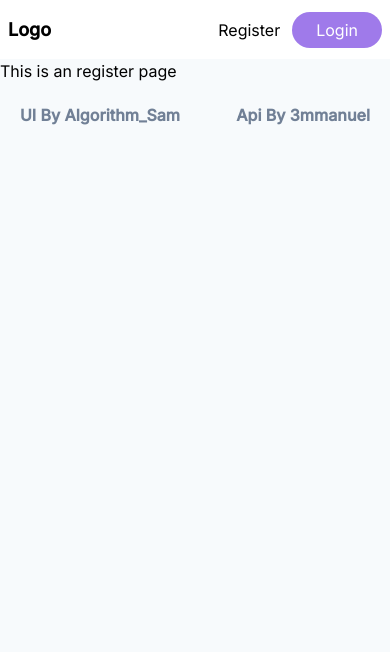
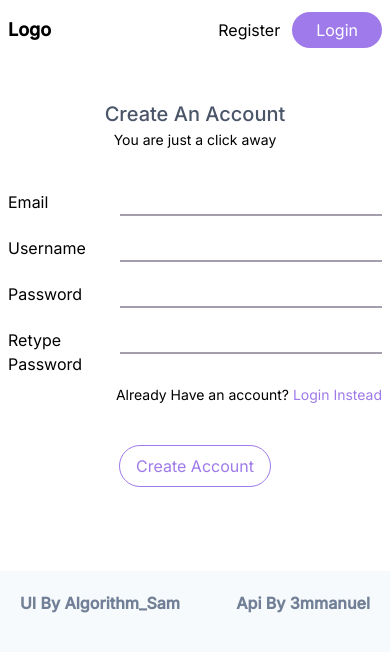
Before and after one commit to algorithm-sam/todo_app, a Vue app: page /register in a window 390 px wide. Shown: the top 652 px of the page. Built offline with nearby package versions, Linux system fonts and the light colour scheme.

Commit message:
Fixed the authentication page and broken router links

```diff
--- a/src/components/MainNavigation.vue
+++ b/src/components/MainNavigation.vue
@@ -5,7 +5,7 @@
         <div class="list-none">
           <router-link
             tag="a"
-            :to="{ name: 'recent' }"
+            :to="{ name: 'home' }"
             class="menu-link menu-icon-only text-purple-600"
             ><i class="fa fa-list"></i
           ></router-link>
--- a/src/router.js
+++ b/src/router.js
@@ -3,7 +3,7 @@ import Router from "vue-router";
 import Home from "./views/Home.vue";
 import Register from "./views/Register.vue";
 import Login from "./views/Login.vue";
-import AppContainer from "./views/AppContainer.vue";
+import AppContainer from "./components/AppContainer.vue";
 import FocusTodoView from "./views/Todo/FocusTodoView.vue";
 import Todo from "./views/Todo/Index.vue";
 import RecentCategory from "./views/Todo/RecentCategory.vue";
--- a/src/views/Login.vue
+++ b/src/views/Login.vue
@@ -1,5 +1,114 @@
 <template>
-  <div class="about">
-    <h1>This is an Login page</h1>
+  <div>
+    <div class="hero lg:p-10">
+      <div
+        class="container mx-auto flex items-center justify-between lg:py-10 "
+      >
+        <div class="hidden lg:block lg:w-2/5">
+          <img src="../assets/hero.png" alt="Confused Dude" />
+        </div>
+
+        <div class="w-screen lg:w-3/5 text-center lg:text-right">
+          <div
+            class="bg-white lg:w-2/3 lg:mx-auto pt-4 pb-40 lg:px-6 px-2 text-left"
+          >
+            <form>
+              <div class=" pb-10 pt-6">
+                <h1
+                  class="text-center font-medium text-gray-700 text-xl capitalize"
+                >
+                  Login
+                </h1>
+                <h2 class="text-center text-sm">Hey, Let's be sure its you</h2>
+              </div>
+              <div class="group-inline">
+                <label for="email">Email</label>
+                <input type="email" />
+              </div>
+
+              <div class="group-inline">
+                <label for="password">Password</label>
+                <input type="password" />
+              </div>
+
+              <p class="mt-3 text-sm text-right">
+                New Here?
+                <router-link
+                  tag="a"
+                  class="text-purple-500"
+                  :to="{ name: 'register' }"
+                  >Register Now</router-link
+                >
+              </p>
+
+              <div class="mt-10 mb-5 text-center">
+                <button
+                  class="bg-white text-purple-500 rounded-full border border-purple-500 px-4 py-2"
+                >
+                  Login to Account
+                </button>
+              </div>
+              <div></div>
+            </form>
+          </div>
+        </div>
+      </div>
+    </div>
   </div>
 </template>
+
+<script>
+export default {
+  name: "Login",
+  date() {
+    return {
+      email: "",
+      password: "",
+      isLoading: false
+    };
+  }
+};
+</script>
+
+<style scoped>
+.hero {
+  @apply .bg-purple-500;
+}
+
+.form-group {
+  margin-bottom: 20px;
+  width: 100%;
+  position: relative;
+}
+.group-inline {
+  display: flex;
+  flex-direction: row;
+  align-items: baseline;
+  justify-content: space-between;
+  margin-bottom: 30px;
+}
+.group-inline label {
+  flex-grow: 1;
+  padding-right: 10px;
+  max-width: 30%;
+  width: 20%;
+}
+
+.group-inline input {
+  /* flex-grow: 3; */
+  border: 0;
+  outline: none;
+  border-bottom: 2px solid #a59fad;
+  width: 70%;
+  max-width: 80%;
+}
+.group-inline input:focus,
+.form-group input:focus {
+  outline: none;
+}
+
+.form-group input {
+  width: 100%;
+  border-bottom: 2px solid #d6bcfa;
+}
+</style>
--- a/src/views/Register.vue
+++ b/src/views/Register.vue
@@ -1,5 +1,126 @@
 <template>
-  <div class="register">
-    <h1>This is an register page</h1>
+  <div>
+    <div class="hero lg:p-10">
+      <div
+        class="container mx-auto flex items-center justify-between lg:py-10 "
+      >
+        <div class="hidden lg:block lg:w-2/5">
+          <img src="../assets/hero.png" alt="Confused Dude" />
+        </div>
+
+        <div class="w-screen lg:w-3/5 text-center lg:text-right">
+          <div
+            class="bg-white lg:w-2/3 lg:mx-auto pt-4 py-16 lg:px-6 px-2 text-left"
+          >
+            <form>
+              <div class=" pb-10 pt-6">
+                <h1
+                  class="text-center font-medium text-gray-700 text-xl capitalize"
+                >
+                  Create an Account
+                </h1>
+                <h2 class="text-center text-sm">You are just a click away</h2>
+              </div>
+              <div class="group-inline">
+                <label for="email">Email</label>
+                <input type="email" />
+              </div>
+
+              <div class="group-inline">
+                <label for="username">Username</label>
+                <input type="text" />
+              </div>
+
+              <div class="group-inline">
+                <label for="password">Password</label>
+                <input type="password" />
+              </div>
+
+              <div class="group-inline">
+                <label for="password_confirmation">Retype Password</label>
+                <input type="password" />
+              </div>
+
+              <p class="-mt-3 text-sm text-right">
+                Already Have an account?
+                <router-link
+                  tag="a"
+                  class="text-purple-500"
+                  :to="{ name: 'login' }"
+                  >Login Instead</router-link
+                >
+              </p>
+
+              <div class="mt-10 mb-5 text-center">
+                <button
+                  class="bg-white text-purple-500 rounded-full border border-purple-500 px-4 py-2"
+                >
+                  Create Account
+                </button>
+              </div>
+              <div></div>
+            </form>
+          </div>
+        </div>
+      </div>
+    </div>
   </div>
 </template>
+
+<script>
+export default {
+  name: "Register",
+  date() {
+    return {
+      email: "",
+      username: "",
+      password: "",
+      confirm_password: "",
+      isLoading: false
+    };
+  }
+};
+</script>
+
+<style scoped>
+.hero {
+  @apply .bg-purple-500;
+}
+
+.form-group {
+  margin-bottom: 20px;
+  width: 100%;
+  position: relative;
+}
+.group-inline {
+  display: flex;
+  flex-direction: row;
+  align-items: baseline;
+  justify-content: space-between;
+  margin-bottom: 20px;
+}
+.group-inline label {
+  flex-grow: 1;
+  padding-right: 10px;
+  max-width: 30%;
+  width: 20%;
+}
+
+.group-inline input {
+  /* flex-grow: 3; */
+  border: 0;
+  outline: none;
+  border-bottom: 2px solid #a59fad;
+  width: 70%;
+  max-width: 80%;
+}
+.group-inline input:focus,
+.form-group input:focus {
+  outline: none;
+}
+
+.form-group input {
+  width: 100%;
+  border-bottom: 2px solid #d6bcfa;
+}
+</style>
```
Also changed, not shown: src/views/Home.vue (+28 -13 lines), src/components/AppContainer.vue (renamed from src/views/AppContainer.vue).
